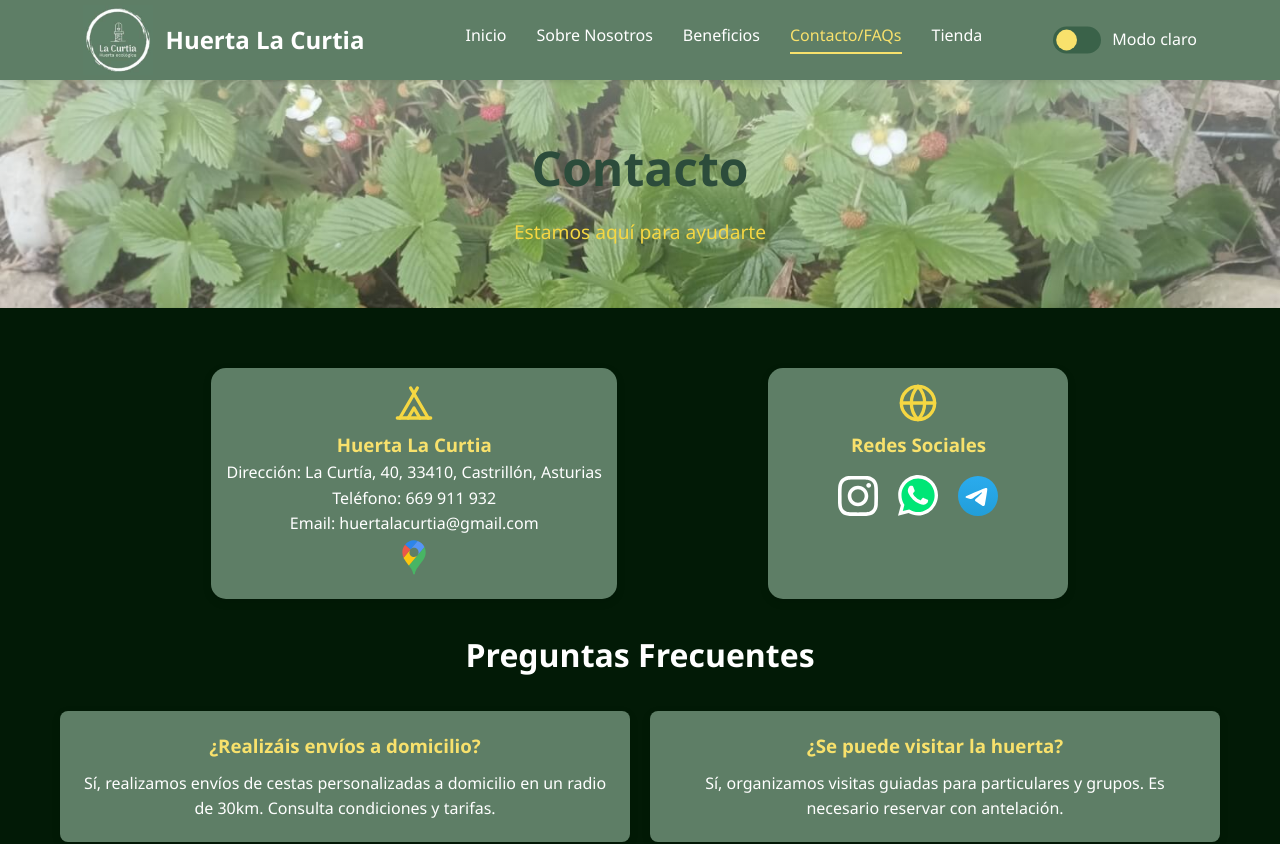
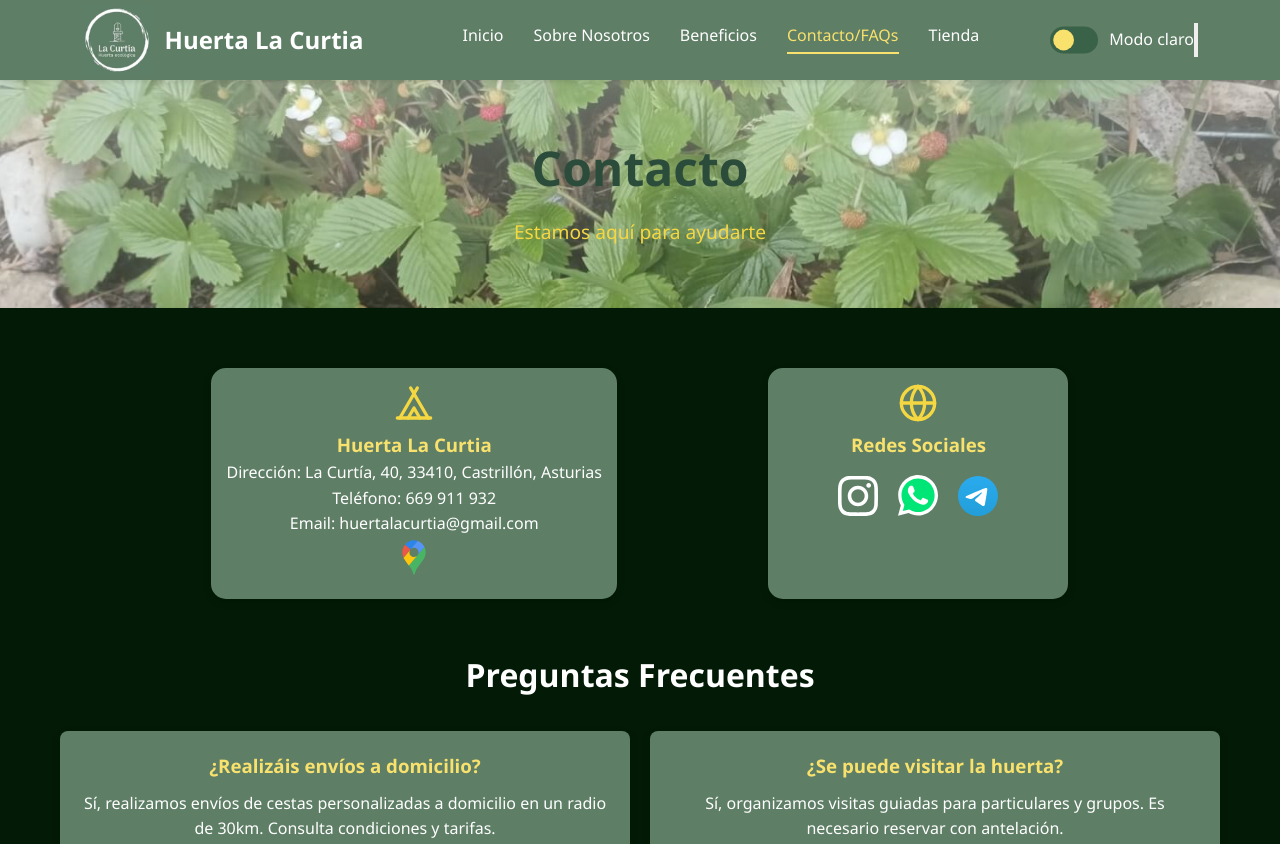
Before and after one commit to kilofafeure/HLC, an Angular app: page /contacto in a window 1280 px wide. Shown: the top 844 px of the page. Built offline with nearby package versions, Linux system fonts and the light colour scheme.

Commit message:
fixes mobile

```diff
--- a/src/app/components/header/header.component.css
+++ b/src/app/components/header/header.component.css
@@ -88,6 +88,7 @@
     flex-direction: column;
     justify-content: space-around;
     height: 24px;
+    border-radius: 25px;
   }
 
   .menu-toggle span {
@@ -116,7 +117,6 @@
     margin-left: 5px;
     font-size: 1rem;
   }
-
 
   .theme-switch input {
     display:none;
--- a/src/app/components/header/header.component.html
+++ b/src/app/components/header/header.component.html
@@ -36,11 +36,12 @@
         </label>
         <span>{{ tipoModo }}</span>
       </div>
-      <button class="menu-toggle" (click)="toggleMenu()" aria-label="Menú">
-        <span></span>
-        <span></span>
-        <span></span>
+      <button id="menu-bt" aria-label="Menú">
+          <span></span>
+          <span></span>
+          <span></span>
       </button>
+      <label class="menu-toggle" (click)="toggleMenu()" for="menu-bt">Menú</label><br>
     </nav>
   </div>
 </header>
--- a/src/app/components/header/header.component.ts
+++ b/src/app/components/header/header.component.ts
@@ -15,7 +15,6 @@ export class HeaderComponent {
     { path: "/inicio", label: "Inicio" },
     { path: "/sobre-nosotros", label: "Sobre Nosotros" },
     { path: "/beneficios", label: "Beneficios" },
-    // { path: "/productos", label: "Productos" },
     { path: "/contacto", label: "Contacto/FAQs" },
     { path: "Tienda", label: "Tienda" },
   ]
--- a/src/app/pages/contacto/contacto.component.css
+++ b/src/app/pages/contacto/contacto.component.css
@@ -14,6 +14,7 @@
     text-align: inherit;
     box-shadow: 0 3px 10px rgba(0, 0, 0, 0.1);
     min-width: 300px;
+    margin-bottom: 20px;
   }
 
   .info-card h3 {
@@ -73,5 +74,4 @@
     .newsletter-form input {
       flex: 1;
     }
-
   }
```
Also changed, not shown: 4 other files (tests, documents, lock files or other folders).
